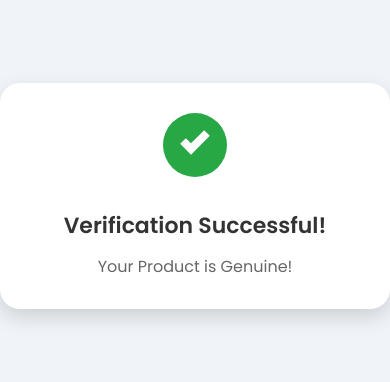
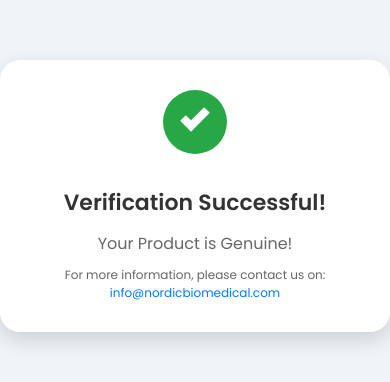
Before and after one commit to KristianGanchev/verification-page, a plain HTML site: page index.html in a window 390 px wide. Shown: the part 226-608 px from the top of the page. Drawn offline with Linux system fonts and the light colour scheme.

Commit message:
feat/added contact message

```diff
--- a/index.html
+++ b/index.html
@@ -1,29 +1,44 @@
 <!DOCTYPE html>
 <html lang="en">
   <head>
-    <meta charset="UTF-8">
-    <meta name="viewport" content="width=device-width, initial-scale=1.0">
-    <meta http-equiv="X-UA-Compatible" content="ie=edge">
+    <meta charset="UTF-8" />
+    <meta name="viewport" content="width=device-width, initial-scale=1.0" />
+    <meta http-equiv="X-UA-Compatible" content="ie=edge" />
     <title>Product Verification</title>
-    <link rel="stylesheet" href="style.css">
+    <link rel="stylesheet" href="style.css" />
     <!-- Google Fonts link for modern fonts -->
-    <link href="https://fonts.googleapis.com/css2?family=Poppins:wght@400;600&display=swap" rel="stylesheet">
+    <link
+      href="https://fonts.googleapis.com/css2?family=Poppins:wght@400;600&display=swap"
+      rel="stylesheet"
+    />
   </head>
   <body>
-
     <div class="verification-container">
       <div class="verification-card">
         <div class="verification-icon">
-                <svg xmlns="http://www.w3.org/2000/svg" width="64" height="64" fill="#28a745" viewBox="0 0 16 16">
-                    <path d="M16 8A8 8 0 1 1 0 8a8 8 0 0 1 16 0zM7 10.414l4.707-4.707-1.414-1.414L7 7.586 5.707 6.293 4.293 7.707 7 10.414z"/>
+          <svg
+            xmlns="http://www.w3.org/2000/svg"
+            width="64"
+            height="64"
+            fill="#28a745"
+            viewBox="0 0 16 16"
+          >
+            <path
+              d="M16 8A8 8 0 1 1 0 8a8 8 0 0 1 16 0zM7 10.414l4.707-4.707-1.414-1.414L7 7.586 5.707 6.293 4.293 7.707 7 10.414z"
+            />
           </svg>
         </div>
         <div class="verification-message">
           <h1>Verification Successful!</h1>
           <p>Your Product is Genuine!</p>
+          <p>
+            For more information, please contact us on:
+            <a href="mailto:info@nordicbiomedical.com"
+              >info@nordicbiomedical.com</a
+            >
+          </p>
         </div>
       </div>
     </div>
-
   </body>
 </html>
--- a/style.css
+++ b/style.css
@@ -78,7 +78,7 @@ body {
 }
 
 body {
-  font-family: 'Poppins', sans-serif;
+  font-family: "Poppins", sans-serif;
   background-color: #f0f4f8;
   display: flex;
   justify-content: center;
@@ -133,6 +133,22 @@ body {
   font-weight: 400;
 }
 
+.verification-message p:last-child {
+  padding-top: 12px;
+  font-size: 12px;
+  color: #666;
+  font-weight: 400;
+}
+
+.verification-message p a {
+  color: #007bff;
+  text-decoration: none;
+}
+
+.verification-message p a:hover {
+  text-decoration: underline;
+}
+
 /* Responsive Design */
 @media (max-width: 600px) {
   .verification-card {
@@ -146,4 +162,8 @@ body {
   .verification-message p {
     font-size: 16px;
   }
+
+  .verification-message p:last-child {
+    padding-top: 10px;
   }
+}
```
Lines whose indentation alone changed are shown as unchanged.
